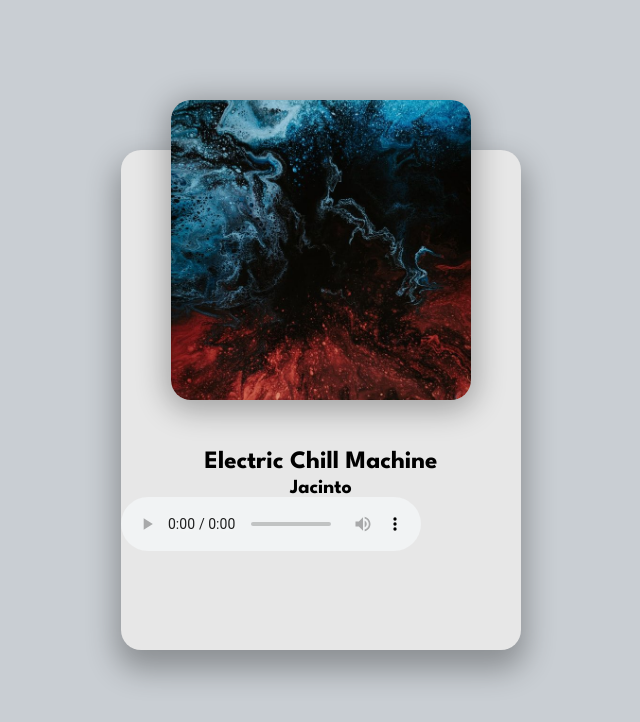
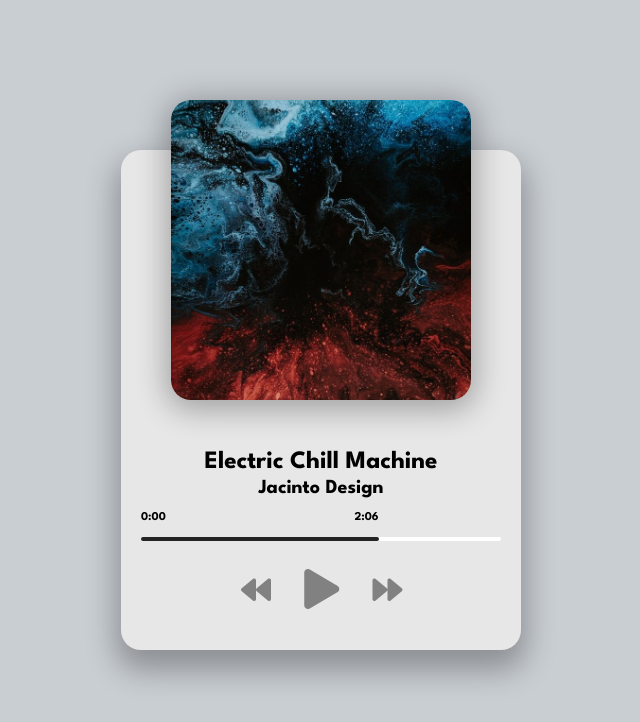
Before and after one commit to nguyenbn7/side-projects, a SvelteKit app: page /music-player in a window 1280 px wide. Shown: the top 722 px of the page, without its empty margins (319-959 px from the left). Built offline with nearby package versions, Linux system fonts and the light colour scheme.

Commit message:
add play, next and prev button

```diff
--- a/src/routes/(projects)/(font-awesome)/music-player/+page.svelte
+++ b/src/routes/(projects)/(font-awesome)/music-player/+page.svelte
@@ -1,18 +1,132 @@
 <script>
+	import { onMount } from 'svelte';
 	import './styles.css';
+
+	/**
+	 * @type {HTMLAudioElement}
+	 */
+	let music;
+	let isPlaying = false;
+	let playCssClass = 'fa-play';
+	let playBtnTitle = 'Play';
+	/**
+	 * @type {HTMLHeadingElement}
+	 */
+	let title;
+	/**
+	 * @type {HTMLHeadingElement}
+	 */
+	let artist;
+	/**
+	 * @type {HTMLImageElement}
+	 */
+	let image;
+	let songIndex = 0;
+
+	const songs = [
+		{
+			name: 'jacinto-1',
+			displayName: 'Electric Chill Machine',
+			artist: 'Jacinto Design'
+		},
+		{
+			name: 'jacinto-2',
+			displayName: 'Seven Nation Army (Remix)',
+			artist: 'Jacinto Design'
+		},
+		{
+			name: 'jacinto-3',
+			displayName: 'Goodnight, Disco Queen',
+			artist: 'Jacinto Design'
+		},
+		{
+			name: 'metric-1',
+			displayName: 'Front Row (Remix)',
+			artist: 'Metric/Jacinto Design'
+		}
+	];
+
+	function playSong() {
+		isPlaying = true;
+		music.play();
+		playCssClass = 'fa-pause';
+		playBtnTitle = 'Pause';
+	}
+
+	function pauseSong() {
+		isPlaying = false;
+		music.pause();
+		playCssClass = 'fa-play';
+		playBtnTitle = 'Play';
+	}
+
+	/**
+	 * @param {{ displayName: string ; artist: string ; name: string; }} song
+	 */
+	function loadSong(song) {
+		title.textContent = song.displayName;
+		artist.textContent = song.artist;
+		music.src = `music-player/music/${song.name}.mp3`;
+		image.src = `music-player/img/${song.name}.jpg`;
+	}
+
+	function nextSong() {
+		songIndex++;
+		if (songIndex >= songs.length) {
+			songIndex = 0;
+		}
+		loadSong(songs[songIndex]);
+		playSong();
+	}
+
+	function prevSong() {
+		songIndex--;
+		if (songIndex < 0) {
+			songIndex = songs.length - 1;
+		}
+		loadSong(songs[songIndex]);
+		playSong();
+	}
+
+	onMount(() => loadSong(songs[songIndex]));
 </script>
 
 <div class="player-container">
 	<div class="img-container">
-		<img src="music-player/img/jacinto-1.jpg" alt="Album Art" />
+		<img alt="Album Art" bind:this={image} />
 	</div>
-	<h2 id="title">Electric Chill Machine</h2>
-	<h3 id="artist">Jacinto</h3>
-	<audio src="music-player/music/jacinto-1.mp3" controls />
+	<!-- svelte-ignore a11y-missing-content -->
+	<h2 id="title" bind:this={title} />
+	<!-- svelte-ignore a11y-missing-content -->
+	<h3 id="artist" bind:this={artist} />
+	<audio bind:this={music} />
+	<div class="progress-container" id="progress-container">
+		<div class="progress" id="progress">
+			<div class="duration-wrapper">
+				<span id="current-time">0:00</span>
+				<span id="duration">2:06</span>
+			</div>
+		</div>
+	</div>
+	<div class="player-controls">
+		<!-- svelte-ignore a11y-click-events-have-key-events -->
+		<!-- svelte-ignore a11y-no-static-element-interactions -->
+		<i class="fas fa-backward" id="prev" title="Previous" on:click={prevSong} />
+		<!-- svelte-ignore a11y-click-events-have-key-events -->
+		<!-- svelte-ignore a11y-no-static-element-interactions -->
+		<i
+			class="fas {playCssClass} main-button"
+			id="play"
+			title={playBtnTitle}
+			on:click={() => (isPlaying ? pauseSong() : playSong())}
+		/>
+		<!-- svelte-ignore a11y-click-events-have-key-events -->
+		<!-- svelte-ignore a11y-no-static-element-interactions -->
+		<i class="fas fa-forward" id="next" title="Next" on:click={nextSong} />
+	</div>
 </div>
 
 <style>
-
 	.player-container {
 		height: 500px;
 		width: 400px;
@@ -88,6 +202,12 @@
 		font-size: 30px;
 		color: rgb(129, 129, 129);
 		margin-right: 30px;
+		cursor: pointer;
+		user-select: none;
+	}
+
+	.fas:hover {
+		filter: brightness(80%);
 	}
 
 	.main-button {
```
